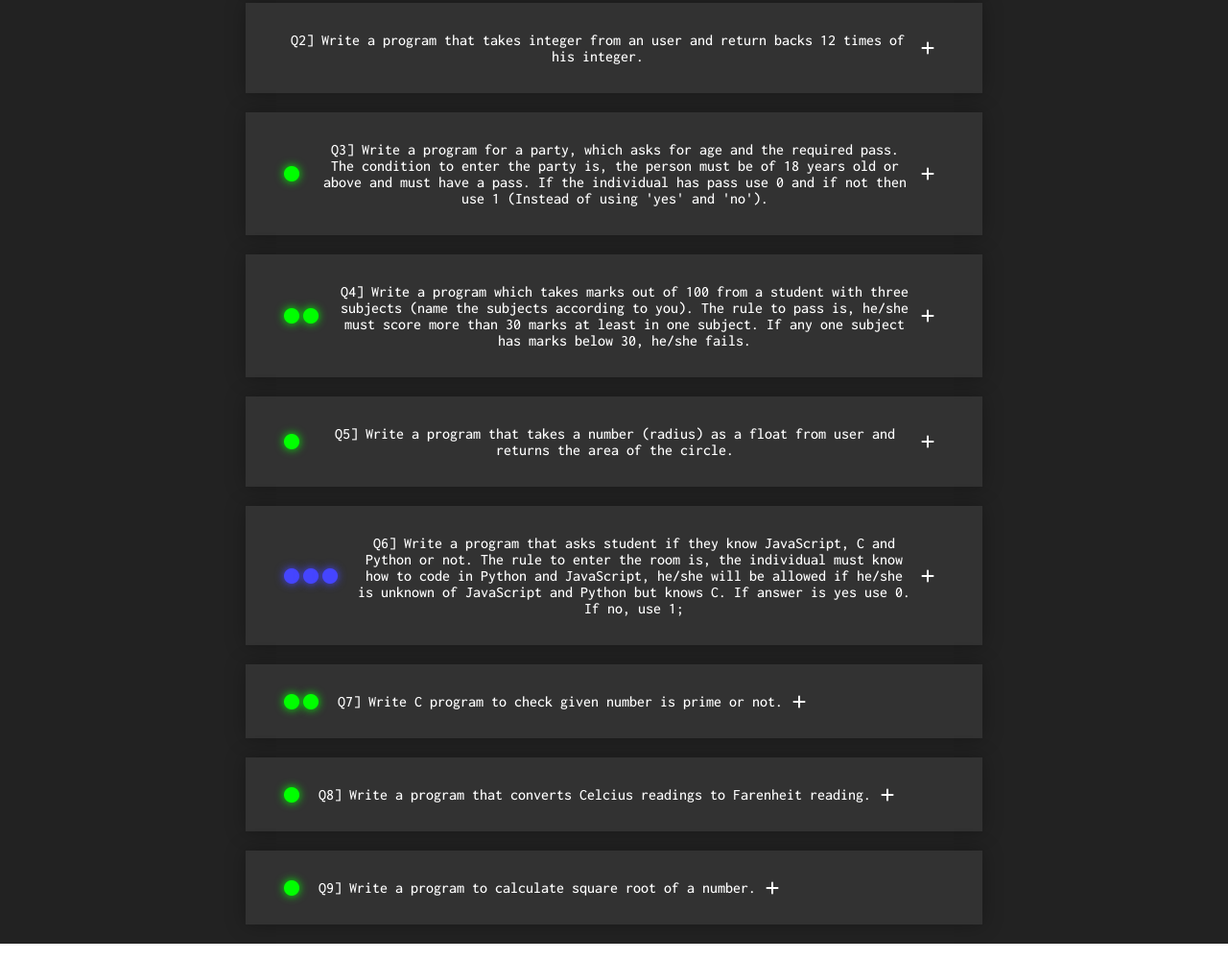
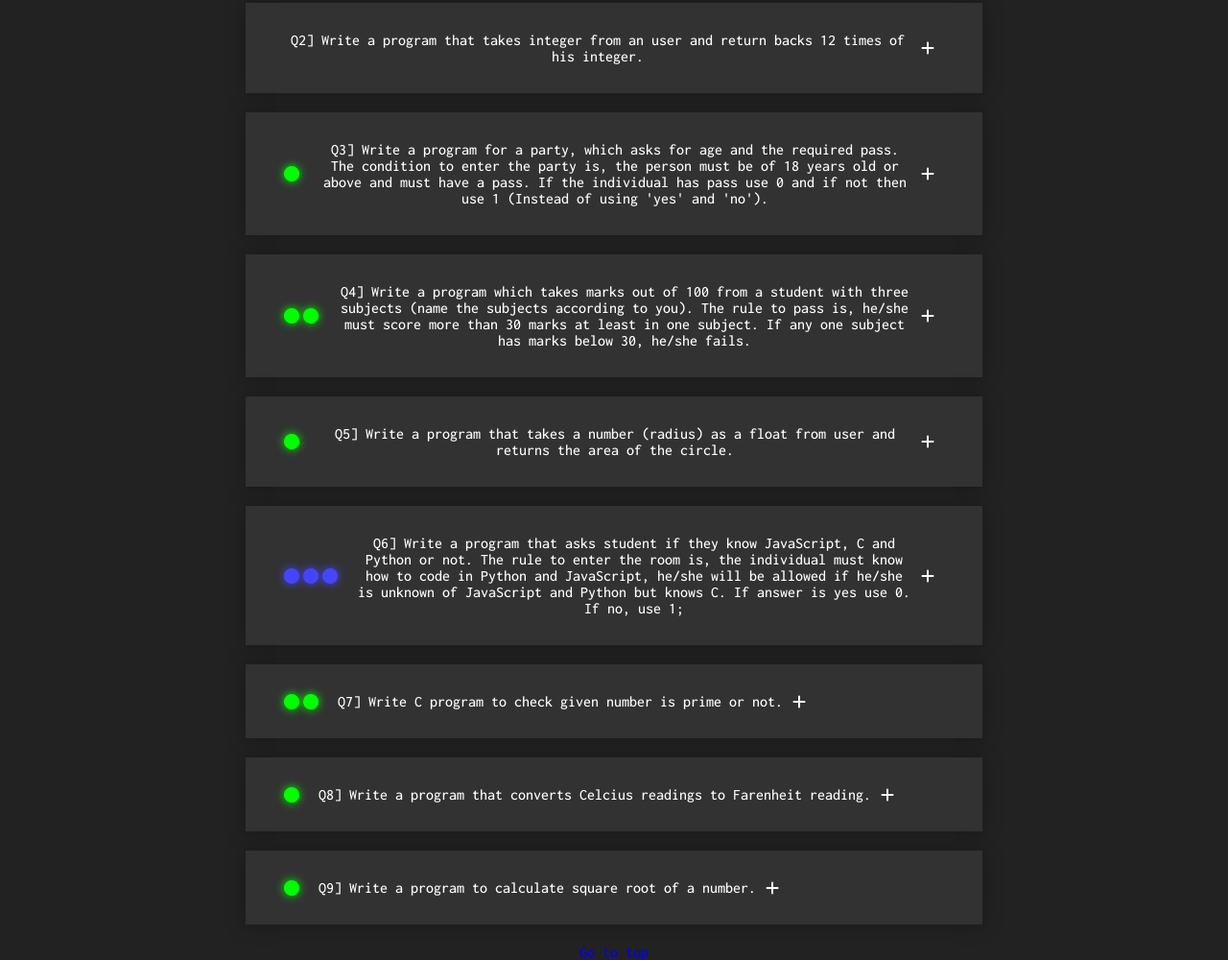
Before and after one commit to HarshalWarade/cproblems.com, a plain HTML site: page index.html in a window 1280 px wide. Shown: the part 294-1294 px from the top of the page at 96% size. Drawn offline with Linux system fonts and the light colour scheme.

Commit message:
Update index.html

```diff
--- a/index.html
+++ b/index.html
@@ -275,6 +275,12 @@
                 </p>
             </div>
         </div>
+
+
+
+
+
+    <a href="#" id="top">Go to top</a>
     </section>
 
 
```
